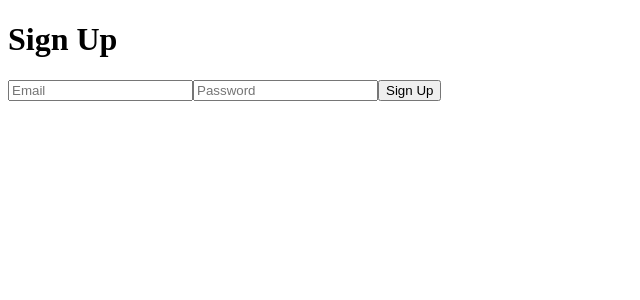
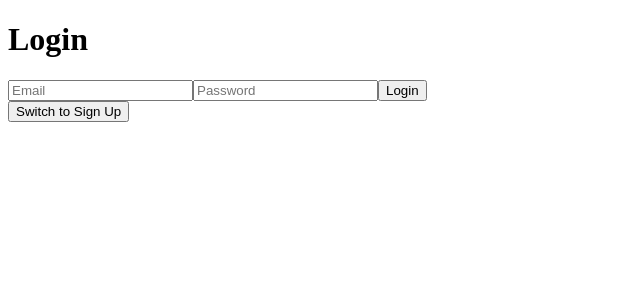
Before and after one commit to leahc-johnston/budget-is, a React (Vite) app: page / in a window 1280 px wide. Shown: the top 300 px of the page, without its empty margins (0-640 px from the left). Built offline with nearby package versions, Linux system fonts and the light colour scheme.

Commit message:
login/account creation

```diff
--- a/src/components/signup.tsx
+++ b/src/components/signup.tsx
@@ -1,38 +1,33 @@
-// src/components/Signup.tsx
+// src/AuthPage.tsx
 
 import React, { useState } from "react";
-import { auth, firestore } from "./firebase";
-import { createUserWithEmailAndPassword } from "firebase/auth";
-import { doc, setDoc } from "firebase/firestore";
-import { useHistory } from "react-router-dom"; // Import useHistory
+import { signInWithEmailAndPassword, createUserWithEmailAndPassword } from "firebase/auth";
+import { auth } from "./firebase"; // Adjust the import path if necessary
 
-const Signup: React.FC = () => {
+const AuthPage: React.FC = () => {
+  const [isLogin, setIsLogin] = useState(true);
   const [email, setEmail] = useState("");
   const [password, setPassword] = useState("");
-  const history = useHistory(); // Use useHistory for navigation
 
-  const createUserCollection = async (userId: string) => {
-    await setDoc(doc(firestore, "users", userId, "transactions", "initial"), {
-      message: "This is your first transaction!",
-    });
-  };
-
-  const handleSignup = async (e: React.FormEvent<HTMLFormElement>) => {
+  const handleAuth = async (e: React.FormEvent<HTMLFormElement>) => {
     e.preventDefault();
     try {
-      const userCredential = await createUserWithEmailAndPassword(auth, email, password);
-      const user = userCredential.user;
-      await createUserCollection(user.uid);
-      history.push("/dashboard"); // Use history.push to navigate
+      if (isLogin) {
+        await signInWithEmailAndPassword(auth, email, password);
+        console.log("Logged in successfully");
+      } else {
+        await createUserWithEmailAndPassword(auth, email, password);
+        console.log("Account created successfully");
+      }
     } catch (error) {
-      console.error("Error signing up:", error);
+      console.error("Authentication error:", error);
     }
   };
 
   return (
     <div>
-      <h1>Sign Up</h1>
-      <form onSubmit={handleSignup}>
+      <h1>{isLogin ? "Login" : "Sign Up"}</h1>
+      <form onSubmit={handleAuth}>
         <input
           type="email"
           value={email}
@@ -47,10 +42,13 @@ const Signup: React.FC = () => {
           placeholder="Password"
           required
         />
-        <button type="submit">Sign Up</button>
+        <button type="submit">{isLogin ? "Login" : "Sign Up"}</button>
       </form>
+      <button onClick={() => setIsLogin(!isLogin)}>
+        {isLogin ? "Switch to Sign Up" : "Switch to Login"}
+      </button>
     </div>
   );
 };
 
-export default Signup;
+export default AuthPage;
```
